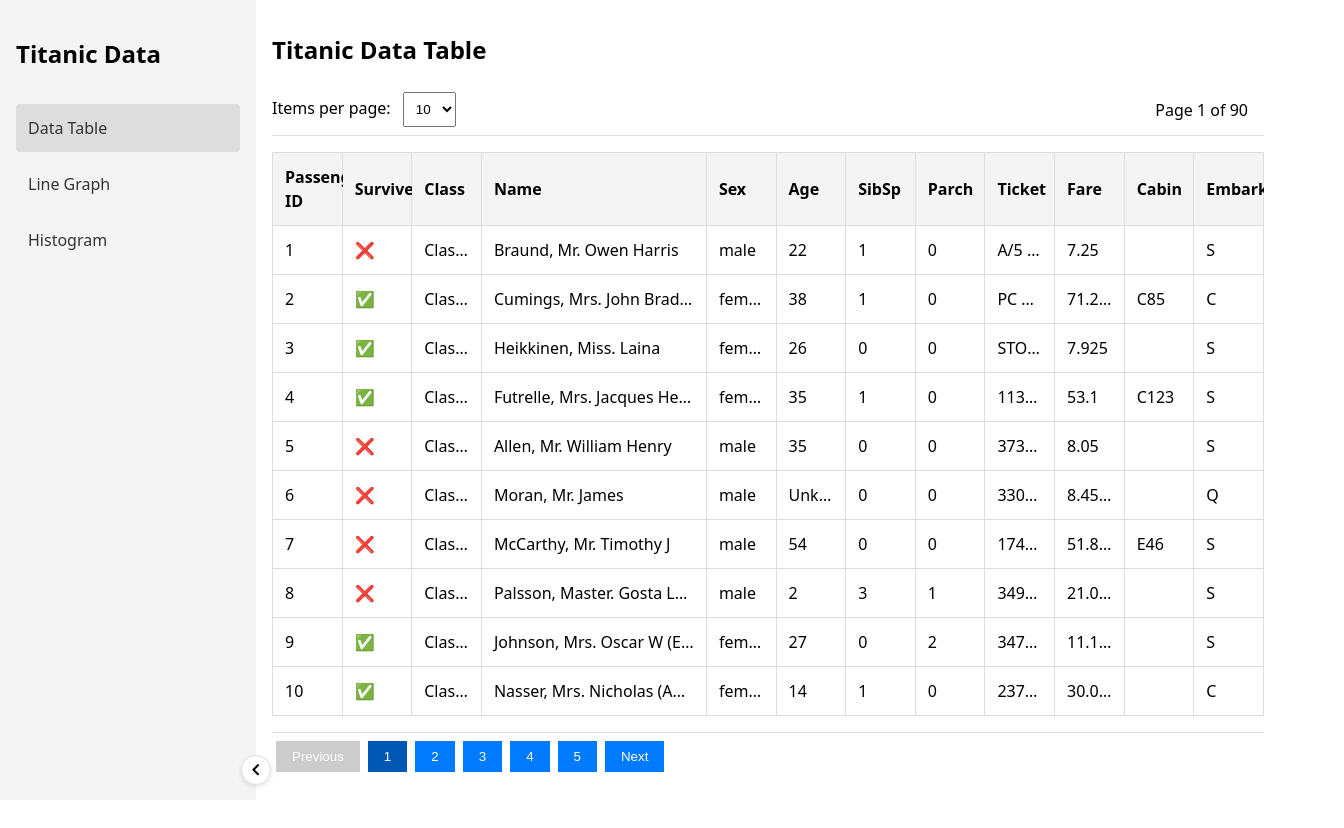
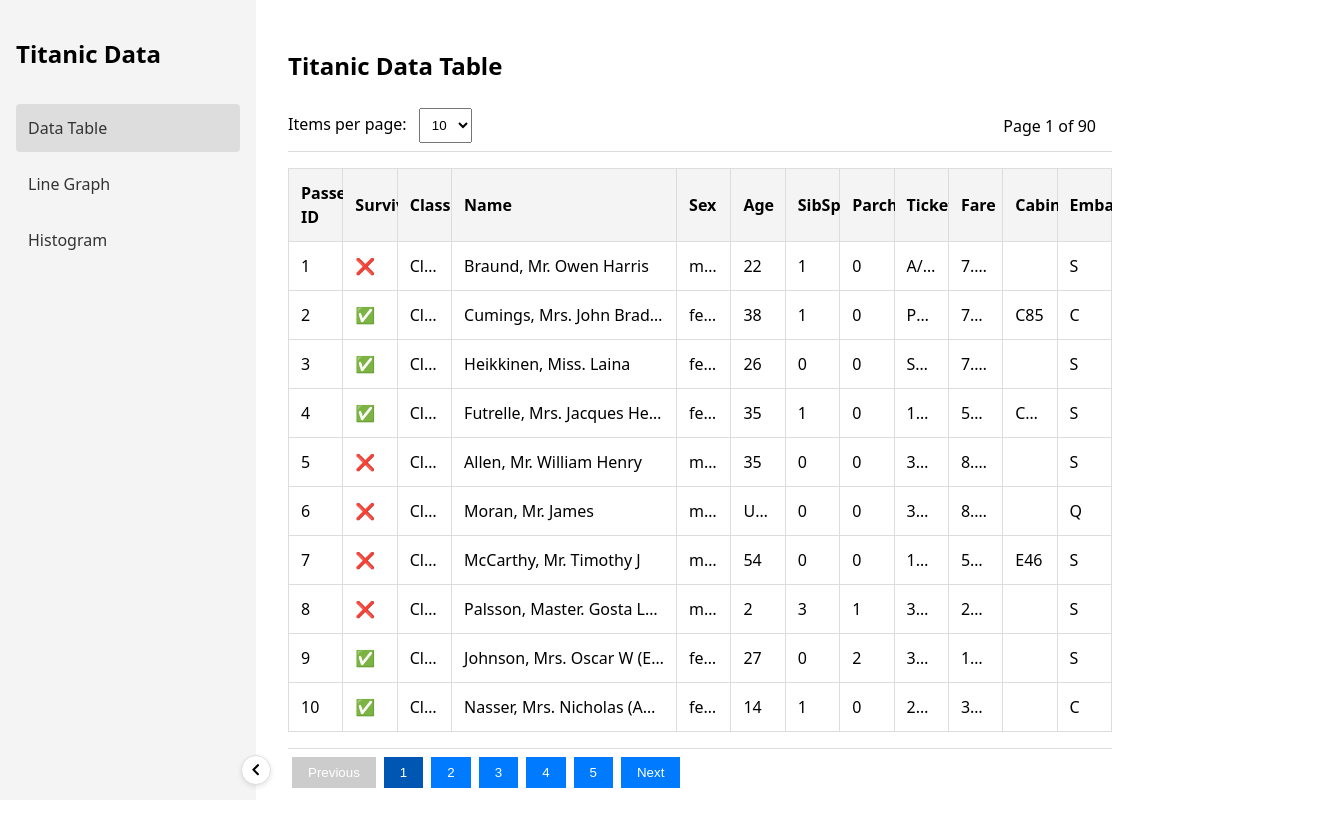
Before and after one commit to Paulinojr/titanic-data, a React (Vite) app: page /data-table in a window 1280 px wide. Shown: the top 828 px of the page, 1344 px wide, since content can reach past the window. Built offline with nearby package versions, Linux system fonts and the light colour scheme.

Commit message:
fix: centralize styling and data

```diff
--- a/src/App.tsx
+++ b/src/App.tsx
@@ -6,20 +6,13 @@
   Navigate,
 } from "react-router-dom";
 import Sidebar from "./components/Sidebar/Sidebar";
-import styled from "styled-components";
 import { PassengerDataProvider } from "./context/PassengerDataContext";
 
 // components
 import LineGraph from "./components/LineGraph/LineGraph";
 import DataTable from "./components/DataTable/DataTable";
 import Histogram from "./components/Histogram/Histogram";
-
-const MainContent = styled.div<{ $sidebarOpen: boolean; $isMobile: boolean }>`
-  margin-left: ${({ $isMobile, $sidebarOpen }) =>
-    $isMobile ? "0" : $sidebarOpen ? "20%" : "60px"};
-  padding: 1rem;
-  transition: margin-left 0.3s ease;
-`;
+import { MainContent, FlexDiv } from "./components/Common/Common.styles";
 
 const App: React.FC = () => {
   const [isMobile, setIsMobile] = useState(window.innerWidth < 768);
@@ -36,10 +29,10 @@
 
   return (
     <Router>
-      <div style={{ display: "flex" }}>
+      <FlexDiv>
         <Sidebar isMobile={isMobile} setSidebarOpen={setSidebarOpen} />
 
-        <MainContent $sidebarOpen={sidebarOpen} $isMobile={isMobile}>
+        <MainContent sidebarOpen={sidebarOpen} isMobile={isMobile}>
           <Routes>
             <Route path="/" element={<Navigate to="/data-table" />} />
 
@@ -74,7 +67,7 @@
             />
           </Routes>
         </MainContent>
-      </div>
+      </FlexDiv>
     </Router>
   );
 };
--- a/src/components/Common/Common.styles.ts
+++ b/src/components/Common/Common.styles.ts
@@ -4,3 +4,23 @@
   font-size: 1.5rem;
   margin-bottom: 1rem;
 `;
+
+export const MainContent = styled.div<{
+  sidebarOpen: boolean;
+  isMobile: boolean;
+}>`
+  margin-left: ${({ isMobile, sidebarOpen }) =>
+    isMobile ? "0" : sidebarOpen ? "20%" : "60px"};
+  padding: 1rem;
+  transition: margin-left 0.3s ease;
+`;
+
+export const FlexDiv = styled.div`
+  display: flex;
+`;
+
+export const PlotDiv = styled.div`
+  width: 80vw;
+  height: 100%;
+  padding: 1rem;
+`;
--- a/src/components/DataTable/DataTable.styles.ts
+++ b/src/components/DataTable/DataTable.styles.ts
@@ -1,16 +1,13 @@
 import styled from "styled-components"
+import { TableContainerProps } from "./DataTable.d"
 
-interface TableContainerProps {
-  isMobile: boolean;
-  sidebarOpen: boolean;
-}
 
 export const TableContainer = styled.div<TableContainerProps>`
   width: ${({ isMobile, sidebarOpen }) =>
     isMobile
       ? "100vw"
       : sidebarOpen
-      ? "100%"
+      ? "calc(100% - 200px)"
       : "calc(100vw - 100px)"};
   overflow-x: auto;
   max-height: ${({ isMobile }) => (isMobile ? "70vh" : "none")};
--- a/src/components/DataTable/DataTable.tsx
+++ b/src/components/DataTable/DataTable.tsx
@@ -10,13 +10,9 @@
   ItemsPerPageSelect,
   PageIndicator,
 } from "./DataTable.styles";
-import { PageTitle } from "../Common/Common.styles";
+import { PageTitle, PlotDiv } from "../Common/Common.styles";
 import { usePassengerData } from "../../context/PassengerDataContext";
-
-interface DataTableProps {
-  isMobile: boolean;
-  sidebarOpen: boolean;
-}
+import { DataTableProps } from "./DataTable.d";
 
 const DataTable: React.FC<DataTableProps> = ({ isMobile, sidebarOpen }) => {
   const [currentPage, setCurrentPage] = useState(1);
@@ -40,7 +36,7 @@
   };
 
   return (
-    <>
+    <PlotDiv>
       <TableContainer isMobile={isMobile} sidebarOpen={sidebarOpen}>
         <PageTitle>Titanic Data Table</PageTitle>
         {loading && <div>Loading...</div>}
@@ -145,7 +141,7 @@
           </>
         )}
       </TableContainer>
-    </>
+    </PlotDiv>
   );
 };
 
--- a/src/components/Histogram/Histogram.tsx
+++ b/src/components/Histogram/Histogram.tsx
@@ -1,7 +1,8 @@
 import React from "react";
 import Plot from "react-plotly.js";
-import { PageTitle } from "../Common/Common.styles";
+import { PageTitle, PlotDiv } from "../Common/Common.styles";
 import { usePassengerData } from "../../context/PassengerDataContext";
+
 
 const Histogram: React.FC = () => {
   const { passengers, loading } = usePassengerData();
@@ -16,7 +17,7 @@
   }));
 
   return (
-    <div style={{ width: "80vw", height: "100%", padding: "1rem" }}>
+    <PlotDiv>
       <PageTitle>Titanic Histogram</PageTitle>
 
       {loading && <div>Loading...</div>}
@@ -63,10 +64,10 @@
             showlegend: true,
           }}
           config={{ responsive: true }}
-          style={{ width: "100%", height: "100vh" }}
+          style={{ width: "100%", height: "85vh" }}
         />
       )}
-    </div>
+    </PlotDiv>
   );
 };
 
--- a/src/components/LineGraph/LineGraph.tsx
+++ b/src/components/LineGraph/LineGraph.tsx
@@ -1,6 +1,6 @@
 import React from "react";
 import Plot from "react-plotly.js";
-import { PageTitle } from "../Common/Common.styles";
+import { PageTitle, PlotDiv } from "../Common/Common.styles";
 import { usePassengerData } from "../../context/PassengerDataContext";
 
 
@@ -16,7 +16,7 @@
   const sortedData = [...validPassengers].sort((a, b) => Number(a.age) - Number(b.age));
 
   return (
-    <div style={{ width: "80vw", height: "100%", padding: "1rem" }}>
+    <PlotDiv>
       <PageTitle>Titanic Line Graph</PageTitle>
 
       {loading && <div>Loading...</div>}
@@ -58,7 +58,7 @@
         style={{ width: "100%", height: "100vh" }}
       />
       )}
-    </div>
+    </PlotDiv>
   );
 };
 
```
Also changed, not shown: src/components/DataTable/DataTable.d.ts (added, +9 -0 lines), Application step by step.txt.
